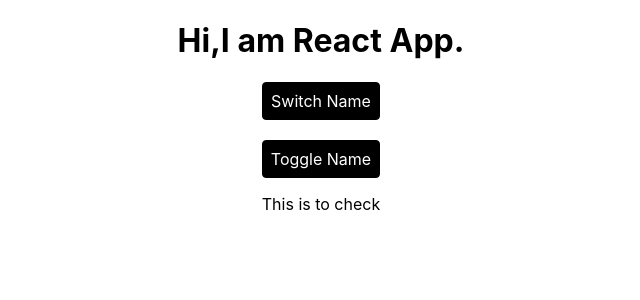
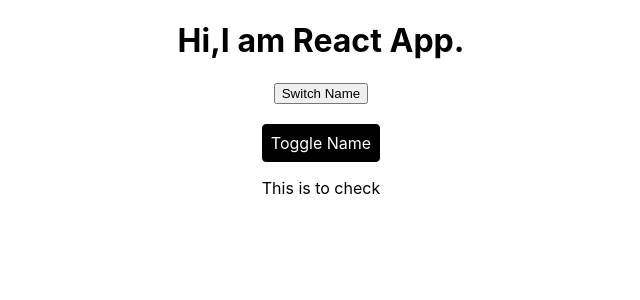
Before and after one commit to lucifer-art/practiceReact, a React (Create React App) app: page / in a window 1280 px wide. Shown: the top 300 px of the page, without its empty margins (319-959 px from the left). Built offline with nearby package versions, Linux system fonts and the light colour scheme.

Commit message:
use radium

```diff
--- a/package.json
+++ b/package.json
@@ -6,6 +6,7 @@
     "@testing-library/jest-dom": "^5.11.8",
     "@testing-library/react": "^11.2.2",
     "@testing-library/user-event": "^12.6.0",
+    "radium": "^0.26.1",
     "react": "^17.0.1",
     "react-dom": "^17.0.1",
     "react-scripts": "4.0.1",
--- a/src/App.js
+++ b/src/App.js
@@ -1,6 +1,7 @@
 import React, { Component } from 'react';
 import './App.css';
 import Person from './Person/Person';
+import Radium,{StyleRoot} from 'radium';
 
 class App extends Component {
   constructor(props) {
@@ -62,7 +63,11 @@
       padding:'8px',
       borderRadius: '4px',
       color:'#fff',
-      cursor:'pointer'
+      cursor:'pointer',
+      ':hover':{
+        backgroundColor:'lightGreen',
+        color:'#000'
+      }
     }
     let person = null;
     if(this.state.showPersons){
@@ -72,6 +77,10 @@
         })
       );
       style.backgroundColor= 'red';
+      style[':hover'] = {
+        backgroundColor:'salmon',
+        color:'#000'
+      }
     }
 
     const classes = [];
@@ -83,23 +92,26 @@
     }
 
     return (
+      <StyleRoot>
         <div className="App">
           <h1>
             Hi,I am React App.
           </h1>
-        <button style={style} onClick={() => this.changeNameHandler('Shiv!!!!')}>Switch Name</button><br /><br />
+          <button onClick={() => this.changeNameHandler('Shiv!!!!')}>Switch Name</button><br /><br />
           <button style={style} onClick={this.toggleNameHandler}>Toggle Name</button>
           <p className={classes.join(' ')}>This is to check</p>
           {person}
           {/* <Person name="Shivang" age="23">My hobbies are playing chess.</Person> */}
         </div>
+      </StyleRoot>
+
       // React.createElement('div',{className:"App"},
       //   React.createElement('h1',null,'Hi, I am React App')
     )
   }
 }
 
-export default App;
+export default Radium(App);
 
 // const [personState, setPersonState]= useState({
   //     persons:[
--- a/src/Person/Person.js
+++ b/src/Person/Person.js
@@ -1,12 +1,19 @@
 import React from 'react';
 import './Person.css';
+import Radium from 'radium';
+
 const person = (props) => {
+    const style = {
+        '@media (min-length:500px)':{
+            width:'400px'
+        }
+    }
     return (
-        <div className="Person" onClick={props.deletePersonHandler}>
+        <div className="Person" onClick={props.deletePersonHandler} style={style}>
             <p onClick={props.changeNameHandler}>I am {props.name} and I am {props.age} old. {props.children}</p>
             <input type="text" onChange={props.changed} value={props.name}></input>
         </div>
     )
 }
 
-export default person;
+export default Radium(person);
```
Also changed, not shown: 2 other files (tests, documents, lock files or other folders). Lines whose indentation alone changed are shown as unchanged.
